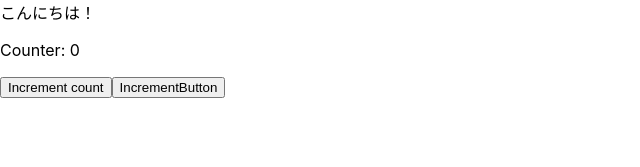
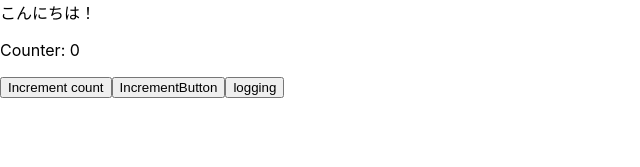
Before and after one commit to Onepiece2424/20220923_react-hooks, a React (Create React App) app: page / in a window 1280 px wide. Shown: the top 167 px of the page, without its empty margins (0-640 px from the left). Built offline with nearby package versions, Linux system fonts and the light colour scheme.

Commit message:
useCallback でメモ化したコールバック関数を、それを生成したコンポーネント自身で利用

```diff
--- a/src/App.jsx
+++ b/src/App.jsx
@@ -17,6 +17,7 @@ function App() {
      <p>Counter: {count}</p>
      <button onClick={() => setCount(count + 1)}>Increment count</button>
      <IncrementButton handleClick={handleClick}/>
+     <button onClick={handleClick}>logging</button>
     </>
   )
 }
```
